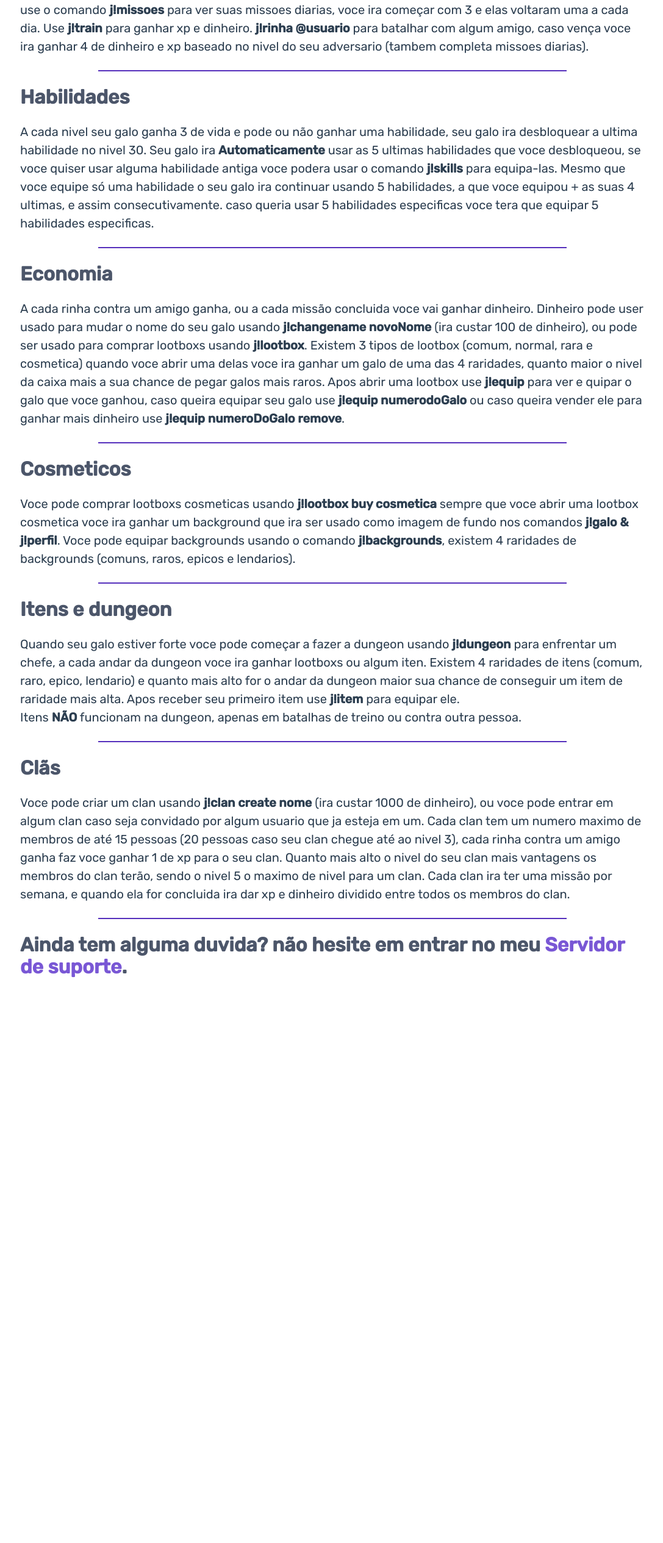
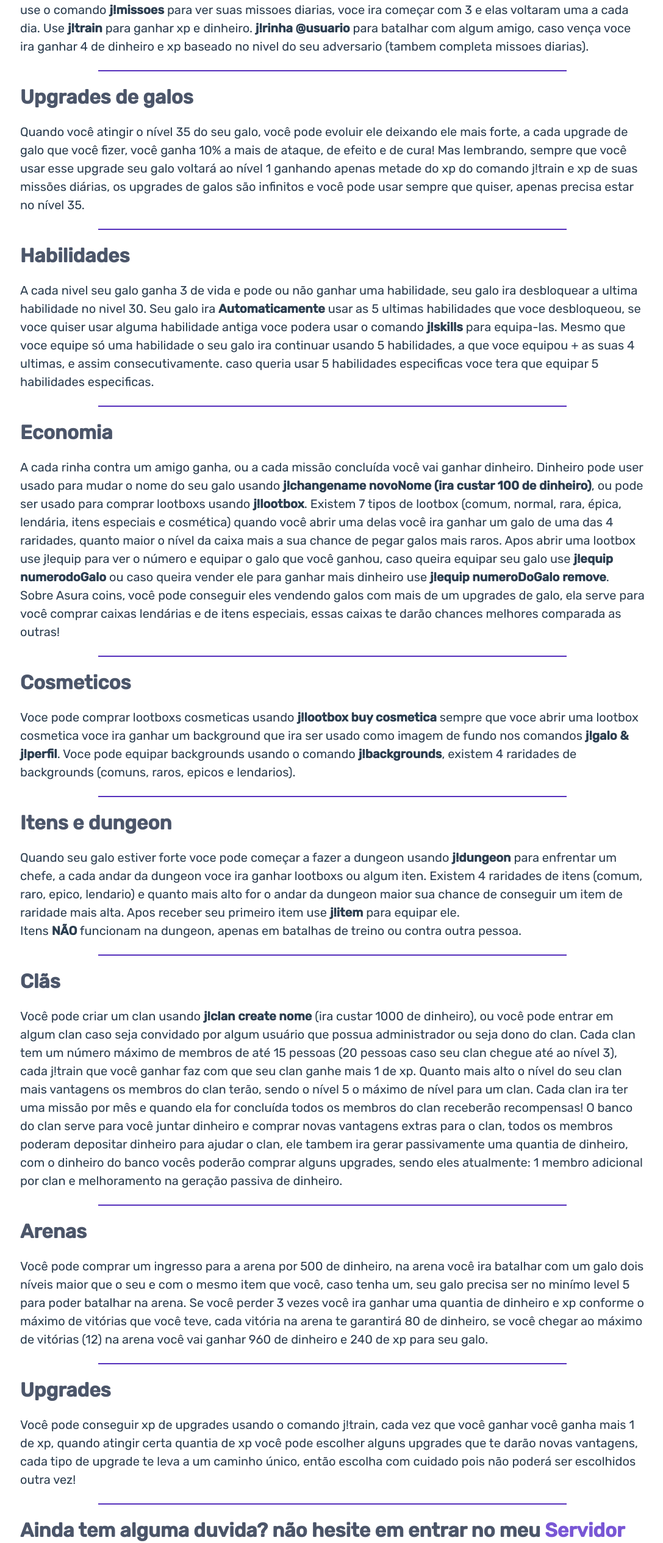
Before and after one commit to Acnologla/asura-site, a Vue app: page /asura-site/tutorial in a window 1280 px wide. Shown: the part 241-2771 px from the top of the page at 61% size, without its empty margins (95-1182 px from the left). Before the commit the page ends 1845 px from the top, so only its background shows below. Built offline with nearby package versions, Linux system fonts and the light colour scheme.

Commit message:
Update rinha tutorial

```diff
--- a/src/views/Donate.vue
+++ b/src/views/Donate.vue
@@ -33,13 +33,13 @@
       <br>
        <div id="donateCards" style="max-width:750px" class="columns is-centered">
             <div class = "column is-three-quarters-mobile is-one-third">
-                <DonateCard price="R$ 15 a cada 450 moedas" description="Comprar dinheiro avulsamente na sua conta." title="Compra de dinheiro"/>
+                <DonateCard price="R$ 13 a cada 500 moedas" description="Comprar dinheiro avulsamente na sua conta." title="Compra de dinheiro"/>
             </div>
             <div class = "column is-three-quarters-mobile is-one-third">
-                <DonateCard price = "R$ 15 a cada 1450 Xp" description="Comprar Xp avulsamente na sua conta." title="Compra de Xp"/>
+                <DonateCard price = "R$ 13 a cada 1500 Xp" description="Comprar Xp avulsamente na sua conta." title="Compra de Xp"/>
             </div>
              <div class = "column is-three-quarters-mobile is-one-third">
-                <DonateCard price = "R$ 27 mensalmente" description="Background exclusivo.  <br>Xp extra por partida. <br>Trocar nome do galo gratuitamente." title="Vip"/>
+                <DonateCard price = "R$ 25 mensalmente" description="Background exclusivo.  <br>Xp extra por partida. <br>Trocar nome do galo gratuitamente." title="Vip"/>
             </div>
        </div>
     </center>
--- a/src/views/RinhaTutorial.vue
+++ b/src/views/RinhaTutorial.vue
@@ -19,6 +19,13 @@
     </section>
     <hr style="margin-left: 10vw; margin-right: 10vw; background-color: #552fbc" />
     <section>
+      <h2 class="title">Upgrades de galos</h2>
+      <p class="aboutDescription">
+        Quando você atingir o nível 35 do seu galo, você pode evoluir ele deixando ele mais forte, a cada upgrade de galo que você fizer, você ganha 10% a mais de ataque, de efeito e de cura! Mas lembrando, sempre que você usar esse upgrade seu galo voltará ao nível 1 ganhando apenas metade do xp do comando j!train e xp de suas missões diárias, os upgrades de galos são infinitos e você pode usar sempre que quiser, apenas precisa estar no nível 35.
+      </p>
+    </section>
+    <hr style="margin-left: 10vw; margin-right: 10vw; background-color: #552fbc" />
+    <section>
       <h2 class="title">Habilidades</h2>
       <p class="aboutDescription">
         A cada nivel seu galo ganha 3 de vida e pode ou não ganhar uma habilidade, seu
@@ -35,17 +42,7 @@
     <section>
       <h2 class="title">Economia</h2>
       <p class="aboutDescription">
-        A cada rinha contra um amigo ganha, ou a cada missão concluida voce vai ganhar
-        dinheiro. Dinheiro pode user usado para mudar o nome do seu galo usando
-        <span class="bold">j!changename novoNome</span> (ira custar 100 de dinheiro), ou
-        pode ser usado para comprar lootboxs usando <span class="bold">j!lootbox</span>.
-        Existem 3 tipos de lootbox (comum, normal, rara e cosmetica) quando voce abrir uma delas voce
-        ira ganhar um galo de uma das 4 raridades, quanto maior o nivel da caixa mais a
-        sua chance de pegar galos mais raros. Apos abrir uma lootbox use
-        <span class="bold">j!equip</span> para ver e quipar o galo que voce ganhou, caso
-        queira equipar seu galo use <span class="bold">j!equip numerodoGalo</span> ou caso
-        queira vender ele para ganhar mais dinheiro use
-        <span class="bold">j!equip numeroDoGalo remove</span>.
+        A cada rinha contra um amigo ganha, ou a cada missão concluída você vai ganhar dinheiro. Dinheiro pode user usado para mudar o nome do seu galo usando <span class="bold">j!changename novoNome (ira custar 100 de dinheiro)</span>, ou pode ser usado para comprar lootboxs usando <span class="bold">j!lootbox</span>. Existem 7 tipos de lootbox (comum, normal, rara, épica, lendária, itens especiais e cosmética) quando você abrir uma delas você ira ganhar um galo de uma das 4 raridades, quanto maior o nível da caixa mais a sua chance de pegar galos mais raros. Apos abrir uma lootbox use j!equip para ver o número e equipar o galo que você ganhou, caso queira equipar seu galo use <span class="bold"> j!equip numerodoGalo</span> ou caso queira vender ele para ganhar mais dinheiro use <span class="bold">j!equip numeroDoGalo remove</span>. Sobre Asura coins, você pode conseguir eles vendendo galos com mais de um upgrades de galo, ela serve para você comprar caixas lendárias e de itens especiais, essas caixas te darão chances melhores comparada as outras!
       </p>
     </section>
     <hr style="margin-left: 10vw; margin-right: 10vw; background-color: #552fbc" />
@@ -75,17 +72,23 @@
     <section>
       <h2 class="title">Clãs</h2>
       <p class="aboutDescription">
-        Voce pode criar um clan usando <span class="bold">j!clan create nome</span> (ira
-        custar 1000 de dinheiro), ou voce pode entrar em algum clan caso seja convidado
-        por algum usuario que ja esteja em um. Cada clan tem um numero maximo de membros
-        de até 15 pessoas (20 pessoas caso seu clan chegue até ao nivel 3), cada rinha
-        contra um amigo ganha faz voce ganhar 1 de xp para o seu clan. Quanto mais alto o
-        nivel do seu clan mais vantagens os membros do clan terão, sendo o nivel 5 o
-        maximo de nivel para um clan.
-        Cada clan ira ter uma missão por semana, e quando ela for concluida ira dar xp e dinheiro dividido entre todos os membros do clan.
+        Você pode criar um clan usando <span class="bold"> j!clan create nome</span> (ira custar 1000 de dinheiro), ou você pode entrar em algum clan caso seja convidado por algum usuário que possua administrador ou seja dono do clan. Cada clan tem um número máximo de membros de até 15 pessoas (20 pessoas caso seu clan chegue até ao nível 3), cada j!train que você ganhar faz com que seu clan ganhe mais 1 de xp. Quanto mais alto o nível do seu clan mais vantagens os membros do clan terão, sendo o nível 5 o máximo de nível para um clan. Cada clan ira ter uma missão por mês e quando ela for concluída todos os membros do clan receberão recompensas! O banco do clan serve para você juntar dinheiro e comprar novas vantagens extras para o clan, todos os membros poderam depositar dinheiro para ajudar o clan, ele tambem ira gerar passivamente uma quantia de dinheiro, com o dinheiro do banco vocês poderão comprar alguns upgrades, sendo eles atualmente: 1 membro adicional por clan e melhoramento na geração passiva de dinheiro.
       </p>
     </section>
     <hr style="margin-left: 10vw; margin-right: 10vw; background-color: #552fbc" />
+       <section>
+      <h2 class="title">Arenas</h2>
+      <p class="aboutDescription">
+Você pode comprar um ingresso para a arena por 500 de dinheiro, na arena você ira batalhar com um galo dois níveis maior que o seu e com o mesmo item que você, caso tenha um, seu galo precisa ser no minímo level 5 para poder batalhar na arena. Se você perder 3 vezes você ira ganhar uma quantia de dinheiro e xp conforme o máximo de vitórias que você teve, cada vitória na arena te garantirá 80 de dinheiro, se você chegar ao máximo de vitórias (12) na arena você vai ganhar 960 de dinheiro e 240 de xp para seu galo.
+      </p>
+    </section>
+        <hr style="margin-left: 10vw; margin-right: 10vw; background-color: #552fbc" />
+     <section>
+      <h2 class="title">Upgrades</h2>
+      <p class="aboutDescription">
+Você pode conseguir xp de upgrades usando o comando j!train, cada vez que você ganhar você ganha mais 1 de xp, quando atingir certa quantia de xp você pode escolher alguns upgrades que te darão novas vantagens, cada tipo de upgrade te leva a um caminho único, então escolha com cuidado pois não poderá ser escolhidos outra vez!      </p>
+    </section>
+        <hr style="margin-left: 10vw; margin-right: 10vw; background-color: #552fbc" />
     <h2 class="title">Ainda tem alguma duvida? não hesite em entrar no meu <a href="https://discord.gg/tdVWQGV" target="_blank">Servidor de suporte</a>.</h2>
   </article>
 </template>
```
Also changed, not shown: 8 other files (tests, documents, lock files or other folders).
